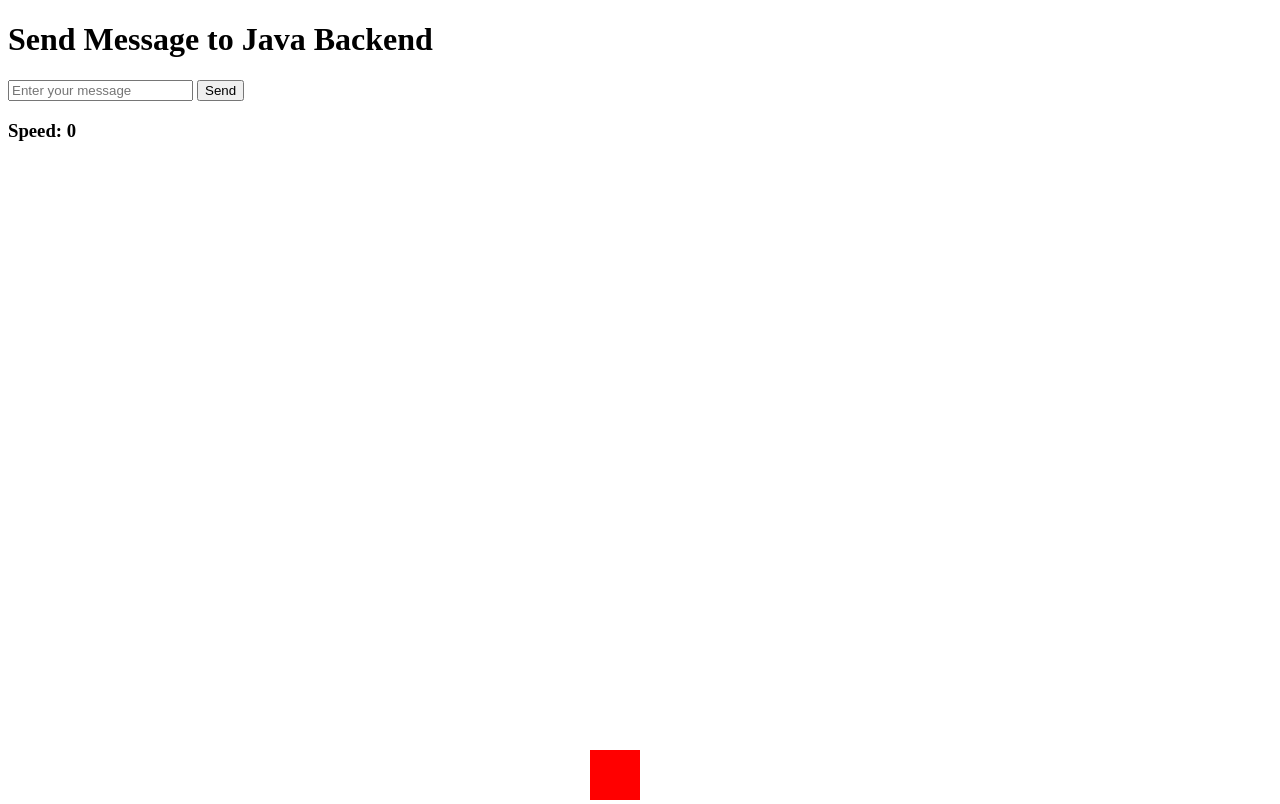
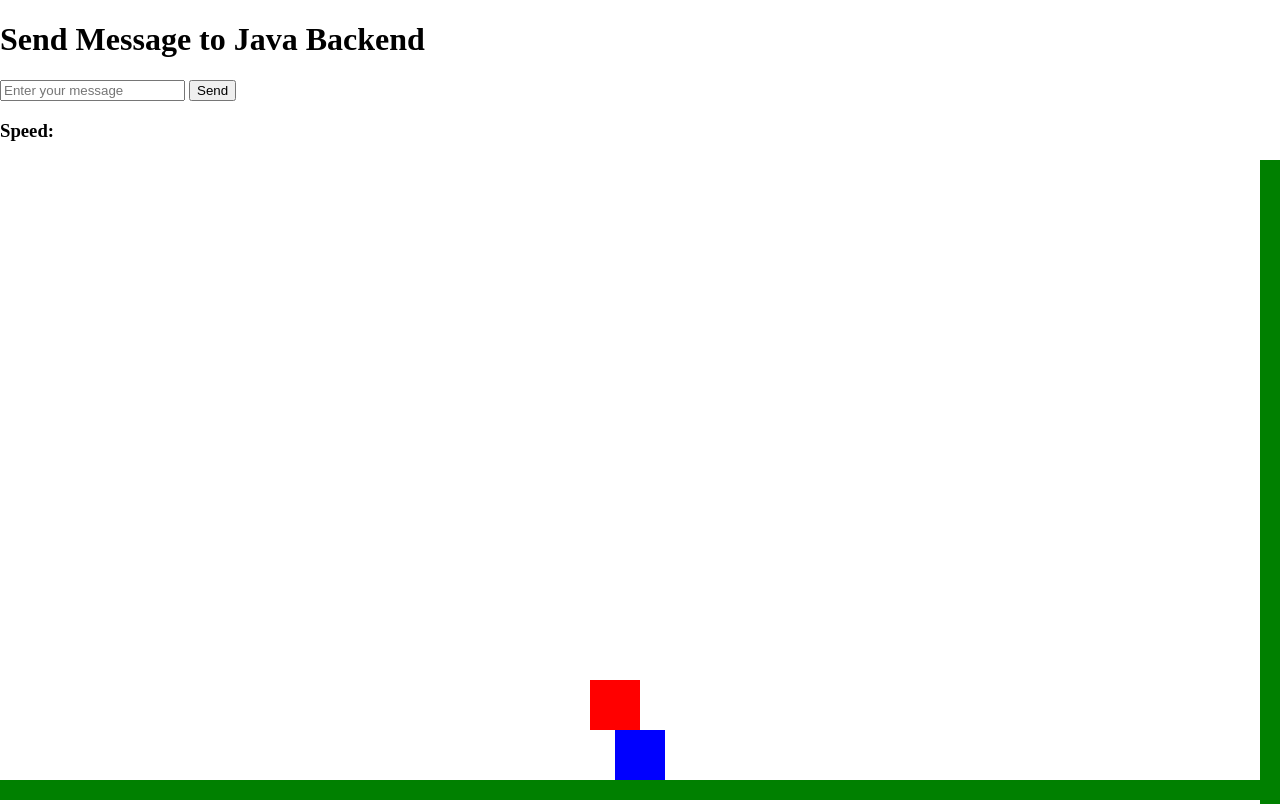
Before and after one commit to xameryn/CSTP-1303-Final-Project, a website: page FrontEnd/public/index.html in a window 1280 px wide. Shown: the top 804 px of the page. Drawn offline with Linux system fonts and the light colour scheme.

Commit message:
hell world

```diff
--- a/FrontEnd/public/index.html
+++ b/FrontEnd/public/index.html
@@ -13,24 +13,27 @@
     <div id="serverResponse"></div>
     <h3 id="speed">Speed: </h3>
 
-    <div id="player"></div>
+    <div id="player" class="physicsObject"></div>
+    <div id="floor" class="physicsObject arenaObject" data-jumping="false" data-jumps-remaining="3"></div>
+    <div id="wall" class="physicsObject arenaObject"></div>
+    <div id="box" class="physicsObject"></div>
 
-    <script src="movement.js"></script>
+    <script type="module" src="update.js"></script>
     <script>
         document.getElementById('sendButton').addEventListener('click', function () {
             sendData({ message: document.getElementById('messageInput').value });
         });
 
-        document.addEventListener('DOMContentLoaded', function() {
-            setInterval(function() {
-                var speedElement = document.getElementById('speed');
-                if (speedElement) {
-                    speedElement.textContent = 'Speed: ' + horizontalVelocity;
-                } else {
-                    console.error('Element with ID "speed" not found.');
-                }
-            }, 10);
-        });
+        // document.addEventListener('DOMContentLoaded', function() {
+        //     setInterval(function() {
+        //         var speedElement = document.getElementById('speed');
+        //         if (speedElement) {
+        //             speedElement.textContent = 'Speed: ' + horizontalVelocity;
+        //         } else {
+        //             console.error('Element with ID "speed" not found.');
+        //         }
+        //     }, 10);
+        // });
 
         function sendData(data) {
             const url = 'http://localhost:3000/send';
--- a/FrontEnd/public/movement.js
+++ /dev/null
@@ -1,84 +0,0 @@
-let velocity = 0;
-const gravity = 0.5;
-const jumpStrength = 10;
-const moveSpeed = 5;
-const sprintSpeed = 15;
-const friction = 0.8;
-const player = document.getElementById('player');
-let isJumping = false;
-let jumpCount = 0;
-let jumpLimit = 3;
-let horizontalVelocity = 0;
-let horizontalPosition = (window.innerWidth / 2) - (player.offsetWidth / 2);
-const keys = {}; // pressed keys
-
-document.addEventListener('keydown', function(event) {
-    keys[event.code] = true;
-    console.log(event.code);
-
-    if (event.code === 'Space' && jumpCount < jumpLimit) {
-        jumpCount++;
-        velocity = -jumpStrength;
-        isJumping = true;
-    }
-});
-
-document.addEventListener('keyup', function(event) {
-    keys[event.code] = false;
-});
-
-function isInAir() {
-    return parseInt(player.style.bottom) > 0;
-}
-
-function update() {
-    if (isJumping) {
-        // sendData('jump');
-        velocity += gravity;
-        player.style.bottom = `${parseInt(player.style.bottom || 0) - velocity}px`;
-
-        if (!isInAir()) { // landed
-            player.style.bottom = '0px';
-            isJumping = false;
-            jumpCount = 0;
-            velocity = 0;
-        }
-    }
-
-    if (keys['KeyA'] && keys['KeyD']) // both keys pressed
-        horizontalVelocity *= friction
-    else if (keys['KeyA']) { // move left
-        horizontalVelocity = -(!keys['ShiftLeft'] ? moveSpeed : sprintSpeed)
-    }
-    else if (keys['KeyD']) { // move right
-        horizontalVelocity = (!keys['ShiftLeft'] ? moveSpeed : sprintSpeed)
-    }
-    else if (!isInAir()) // no keys pressed and not in air
-        horizontalVelocity *= friction
-
-    if (Math.abs(horizontalVelocity) < 0.1) // stop if velocity is too low
-        horizontalVelocity = 0;
-
-    if (Math.abs(horizontalVelocity) > sprintSpeed) // limit velocity
-        horizontalVelocity = sprintSpeed * Math.sign(horizontalVelocity);
-
-    horizontalPosition += horizontalVelocity; // update position
-
-    if (horizontalPosition - (player.offsetWidth / 2) <= 0) { // prevent player from going out of bounds
-        horizontalPosition = 0 + (player.offsetWidth / 2);
-        jumpCount = 0;
-    } else if (horizontalPosition >= window.innerWidth - (player.offsetWidth / 2)) { // prevent player from going out of bounds
-        horizontalPosition = window.innerWidth - (player.offsetWidth / 2);
-        jumpCount = 0;
-    }
-
-    player.style.left = `${horizontalPosition}px`;
-
-    requestAnimationFrame(update);
-}
-
-// initial position
-player.style.left = `${horizontalPosition}px`;
-player.style.bottom = '0px';
-
-update();
--- /dev/null
+++ b/FrontEnd/public/physics.js
@@ -0,0 +1,100 @@
+const gravity = 0.3;
+
+function applyGravity(object) {
+    let verticalVelocity = parseFloat(object.dataset.verticalVelocity) || 0;
+    verticalVelocity -= gravity;
+    object.dataset.verticalVelocity = verticalVelocity;
+    object.style.bottom = `${parseInt(object.style.bottom || 0) + verticalVelocity}px`;
+}
+
+function isFalling(object, physicsObjects) {
+    const objectRect = object.getBoundingClientRect();
+
+    for (const otherObject of physicsObjects) {
+        if (otherObject === object) continue;
+        const otherRect = otherObject.getBoundingClientRect();
+
+        // Check for collision
+        if (objectRect.bottom >= otherRect.top &&
+            objectRect.top <= otherRect.bottom &&
+            objectRect.right >= otherRect.left &&
+            objectRect.left <= otherRect.right) {
+
+            // Stop falling
+            object.dataset.verticalVelocity = 0;
+
+            // Snap to the top of the other object if both sides of the object are intersecting with the other object
+            if (objectRect.left < otherRect.right && objectRect.right > otherRect.left) {
+                object.style.bottom = `${window.innerHeight - otherRect.top}px`;
+            }
+
+            // Assuming the object is positioned using 'bottom' style property
+            // object.style.bottom = `${window.innerHeight - otherRect.top}px`;
+
+            return true;
+        }
+    }
+    return false;
+}
+
+function isCollidingWithWall(object, physicsObjects) {
+    const objectRect = object.getBoundingClientRect();
+    const collisions = [];
+
+    for (const otherObject of physicsObjects) {
+        if (otherObject === object) continue;
+        const otherRect = otherObject.getBoundingClientRect();
+
+        // Check for collision with the left side of the other object
+        if (objectRect.right >= otherRect.left &&
+            objectRect.left < otherRect.left &&
+            objectRect.bottom > otherRect.top &&
+            objectRect.top < otherRect.bottom) {
+
+            // Stop horizontal movement
+            object.dataset.horizontalVelocity = 0;
+
+            // Snap to the left side of the other object
+            object.style.left = `${otherRect.left - objectRect.width / 2}px`;
+
+            collisions.push('left');
+        }
+
+        // Check for collision with the right side of the other object
+        if (objectRect.left <= otherRect.right &&
+            objectRect.right > otherRect.right &&
+            objectRect.bottom > otherRect.top &&
+            objectRect.top < otherRect.bottom) {
+
+            // Stop horizontal movement
+            object.dataset.horizontalVelocity = 0;
+
+            // Snap to the right side of the other object
+            object.style.left = `${otherRect.right + objectRect.width / 2}px`;
+
+            collisions.push('right');
+        }
+    }
+
+    console.log(collisions);
+
+    if (collisions.includes('left') && collisions.includes('right'))
+        return 'both';
+    if (!collisions.includes('left') || !collisions.includes('right'))
+        return null;
+    else
+        return collisions[0];
+}
+
+
+function physics(object, physicsObjects) {
+    if (isFalling(object, physicsObjects)) {
+        applyGravity(object);
+    }
+
+    if (isCollidingWithWall(object, physicsObjects)) {
+        object.dataset.horizontalVelocity = 0;
+    }
+}
+
+export { applyGravity, physics, isFalling, isCollidingWithWall };
--- /dev/null
+++ b/FrontEnd/public/player.js
@@ -0,0 +1,99 @@
+import { applyGravity, isFalling, isCollidingWithWall } from './physics.js';
+
+const jumpStrength = 10;
+const moveSpeed = 5;
+const friction = 0.8;
+const keys = {};
+const playerElement = document.getElementById('player');
+
+function keyListeners() {
+    document.addEventListener('keydown', function(event) {
+        keys[event.code] = true;
+
+        if (event.code === 'Space' && playerElement.dataset.jumpsRemaining > 0) {
+            playerElement.dataset.jumpsRemaining -= 1;
+            playerElement.dataset.verticalVelocity = jumpStrength;
+        }
+    });
+
+    document.addEventListener('keyup', function(event) {
+        keys[event.code] = false;
+    });
+}
+
+function updatePlayer(physicsObjects) {
+    let verticalVelocity = parseFloat(playerElement.dataset.verticalVelocity) || 0;
+    let horizontalVelocity = parseFloat(playerElement.dataset.horizontalVelocity) || 0;
+    let horizontalPosition = parseFloat(playerElement.dataset.horizontalPosition) || (window.innerWidth / 2) - (playerElement.offsetWidth / 2);
+    let collisionSide = isCollidingWithWall(playerElement, physicsObjects);
+
+    if ((keys['KeyA'] && !keys['KeyD']) || (!keys['KeyA'] && keys['KeyD'])) {
+        if ((keys['KeyD'] && horizontalVelocity < 0) || (keys['KeyA'] && horizontalVelocity > 0)) {
+            horizontalVelocity *= 0.65;
+        } else {
+            horizontalVelocity = keys['KeyA'] ? -moveSpeed : moveSpeed;
+            horizontalVelocity = keys['ShiftLeft'] ? horizontalVelocity * 2 : horizontalVelocity;
+        }
+    } else {
+        horizontalVelocity *= friction;
+    }
+
+    if (Math.abs(horizontalVelocity) < 0.1) {
+        horizontalVelocity = 0;
+    }
+
+    // Handle collision with walls
+
+    if (isCollidingWithWall(playerElement, physicsObjects)) {
+        horizontalVelocity = 0;
+        console.log('colliding with wall');
+    }
+
+
+
+    // if (horizontalPosition - (playerElement.offsetWidth / 2) <= 0) {
+    //     horizontalPosition = 0 + (playerElement.offsetWidth / 2);
+    //     playerElement.dataset.jumpsRemaining = 3;
+    // } else if (horizontalPosition >= window.innerWidth - (playerElement.offsetWidth / 2)) {
+    //     horizontalPosition = window.innerWidth - (playerElement.offsetWidth / 2);
+    //     playerElement.dataset.jumpsRemaining = 3;
+    // }
+
+    // if (collisionObject) { // if colliding with wall
+    //     if (horizontalVelocity > 0) { // Moving right
+    //         playerElement.style.left = `${collisionObject.left - playerElement.offsetWidth}px`;
+    //     } else if (horizontalVelocity < 0) { // Moving left
+    //         playerElement.style.left = `${collisionObject.right}px`;
+    //     }
+    //     horizontalVelocity = 0;
+    // }
+
+    horizontalPosition += horizontalVelocity;
+
+    playerElement.style.left = `${horizontalPosition}px`;
+    playerElement.style.bottom = `${parseInt(playerElement.style.bottom || 0) + verticalVelocity}px`;
+    playerElement.dataset.horizontalPosition = horizontalPosition;
+    playerElement.dataset.horizontalVelocity = horizontalVelocity;
+
+    // Handle collision with physics objects
+    if (isFalling(playerElement, physicsObjects)) {
+        verticalVelocity = 0;
+        playerElement.dataset.verticalVelocity = 0;
+        playerElement.dataset.jumpsRemaining = 3;
+    } else {
+        applyGravity(playerElement);
+    }
+
+
+}
+
+function initializePlayer() {
+    playerElement.style.left = `${(window.innerWidth / 2) - (playerElement.offsetWidth / 2)}px`;
+    playerElement.style.bottom = '50%';
+    playerElement.dataset.jumpsRemaining = 3;
+    playerElement.dataset.verticalVelocity = 0;
+    playerElement.dataset.horizontalVelocity = 0;
+    playerElement.dataset.horizontalPosition = (window.innerWidth / 2) - (playerElement.offsetWidth / 2);
+}
+
+export { keyListeners, initializePlayer, updatePlayer };
--- a/FrontEnd/public/styles.css
+++ b/FrontEnd/public/styles.css
@@ -7,3 +7,39 @@
     left: 50%;
     transform: translateX(-50%);
 }
+
+#floor {
+    width: 100%;
+    height: 20px;
+    margin: 0%;
+    padding: 0%;
+    background-color: green;
+    position: absolute;
+    bottom: 0;
+}
+
+#box {
+    width: 50px;
+    height: 50px;
+    background-color: blue;
+    position: absolute;
+    bottom: 20px;
+    left: 50%;
+    transform: translateX(-50%);
+}
+
+#wall {
+    width: 20px;
+    height: 100%;
+    margin: 0%;
+    padding: 0%;
+    background-color: green;
+    position: absolute;
+    right: 0;
+}
+
+body {
+    overflow: hidden;
+    margin: 0%;
+    padding: 0%;
+}
--- /dev/null
+++ b/FrontEnd/public/update.js
@@ -0,0 +1,21 @@
+import { keyListeners, initializePlayer, updatePlayer } from './player.js';
+import { applyGravity, isFalling, physics } from './physics.js';
+
+const physicsObjects = document.getElementsByClassName('physicsObject');
+
+function update() {
+    for (const physicObject of physicsObjects) {
+        if (physicObject.id === 'player') {
+            updatePlayer(physicsObjects);
+        } else if (!physicObject.classList.contains('arenaObject')) {
+            applyGravity(physicObject);
+            physics(physicObject, physicsObjects);
+        }
+    }
+}
+
+document.addEventListener('DOMContentLoaded', function() {
+    initializePlayer();
+    keyListeners();
+    setInterval(update, 16);
+});
```
Also changed, not shown: FrontEnd/public/arenaObject.js (added, +9 -0 lines), FrontEnd/public/backup.js (added, +104 -0 lines).
